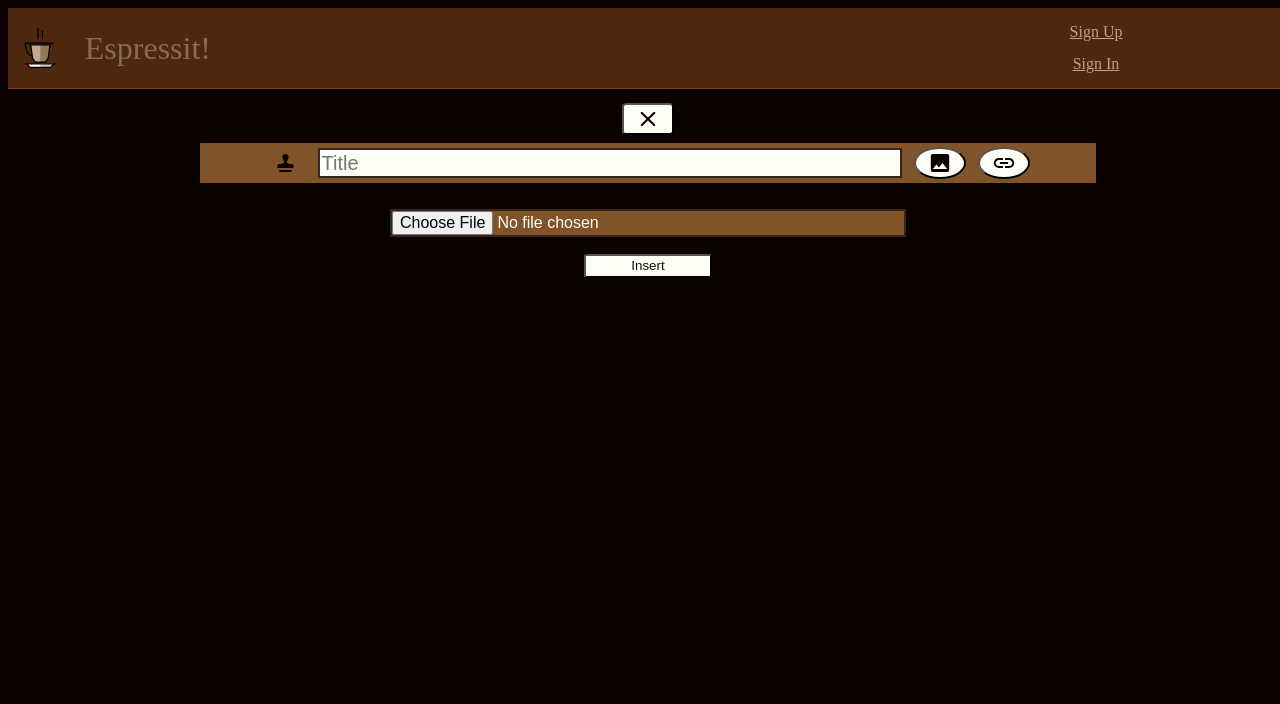
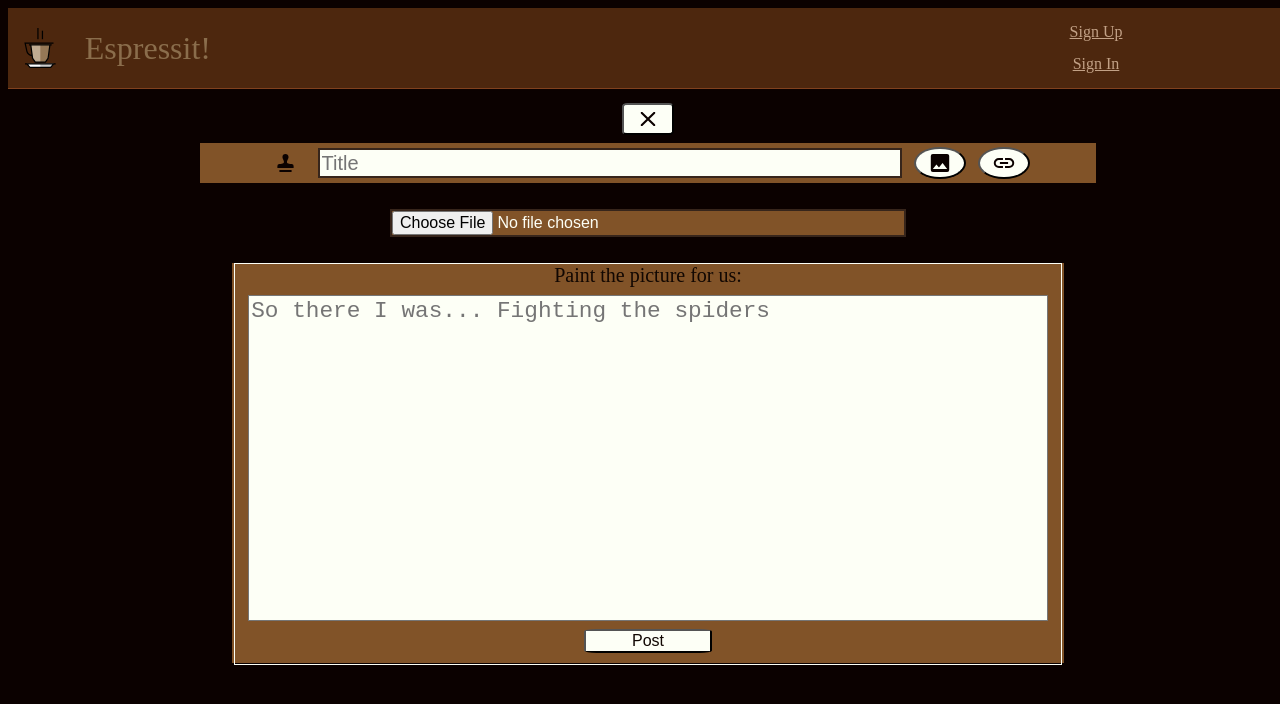
Before and after one commit to DutsAndrew/espressit-social-media-app, a React (Create React App) app: page /LogIn in a window 1280 px wide. Both pictures are taken after a click on the button 940 px from the left and 115 px from the top of the page. Shown: the top 704 px of the page. Built offline with nearby package versions, Linux system fonts and the light colour scheme.

Commit message:
CreatePost cleanup and final draft touches

```diff
--- a/src/components/web/CreatePost/CreatePostWeb.tsx
+++ b/src/components/web/CreatePost/CreatePostWeb.tsx
@@ -1,8 +1,5 @@
 import React, { useEffect, useState } from "react";
-import imgSVG from '../../../assets/image.svg';
-import linkSVG from '../../../assets/link.svg';
 import closeItem from '../../../assets/close.svg';
-import tamper from '../../../assets/tamper.svg';
 import { postType } from '../../../types/interfaces';
 import TextForm from "./TextForm";
 import PostNav from "./PostNav";
@@ -14,7 +11,7 @@ const CreatePostWeb = (): JSX.Element => {
     type: '',
   });
 
-  const handleCreatePostActivation = (typeOfPost: postType) => {
+  const handlePostType = (typeOfPost: postType) => {
     // helps render the correct post type
     if (typeOfPost.text) {
       setPostData({
@@ -47,6 +44,18 @@ const CreatePostWeb = (): JSX.Element => {
 
   const handleInsertLink = () => {
     console.log('allowing link insertion');
+    const input = document.querySelector('.insert-link-input') as HTMLInputElement;
+    const errorText = document.querySelector('.error-text-post-input');
+
+    // handles error text production and removal
+    if (input.validity.valid === false) {
+     if (errorText) {
+      errorText.textContent = "Your link must have: 1) https:// 2) URL 3) .com, .net, .org, or other website ending";
+      setTimeout(() => {
+        errorText.textContent = "";
+      }, 10000);
+     };
+    };
   };
 
   const handleFormSubmission = () => {
@@ -57,7 +66,7 @@ const CreatePostWeb = (): JSX.Element => {
     return (
       <>
         <button className="close-form-button" type="button" onClick={handleCloseForm} ><img className="close-button-svg" src={closeItem} alt="close svg" ></img></button>
-        <PostNav handleCreatePostActivation={handleCreatePostActivation} />
+        <PostNav handlePostType={handlePostType} />
         <TextForm handleFormSubmission={handleFormSubmission} />
       </>
     );
@@ -67,11 +76,11 @@ const CreatePostWeb = (): JSX.Element => {
     return (
       <>
         <button className="close-form-button" type="button" onClick={handleCloseForm} ><img className="close-button-svg" src={closeItem} alt="close svg" ></img></button>
-        <PostNav handleCreatePostActivation={handleCreatePostActivation} />
+        <PostNav handlePostType={handlePostType} />
         <div className="create-post-img-container">
-          <input className="insert-image-input" type="file" accept="/image/*" ></input>
-          <button type="button" className="insert-image-button" onClick={handleInsertImage} >Insert</button>
+          <input className="insert-image-input" type="file" accept="/image/*" onChange={handleInsertImage} ></input>
         </div>
+        <TextForm handleFormSubmission={handleFormSubmission} />
       </>
     );
   };
@@ -80,17 +89,18 @@ const CreatePostWeb = (): JSX.Element => {
     return (
       <>
         <button className="close-form-button" type="button" onClick={handleCloseForm} ><img className="close-button-svg" src={closeItem} alt="close svg" ></img></button>
-        <PostNav handleCreatePostActivation={handleCreatePostActivation} />
+        <PostNav handlePostType={handlePostType} />
         <div className="create-post-link-container">
-          <input className="insert-link-input" type="url" placeholder="Insert Link here" ></input>
-          <button type="button" className="insert-link-button" onClick={handleInsertLink} >Insert</button>
+          <input className="insert-link-input" type="url" placeholder="Insert Link here" onChange={handleInsertLink} ></input>
         </div>
+        <p className="error-text-post-input"></p>
+        <TextForm handleFormSubmission={handleFormSubmission} />
       </>
     );
   };
 
   return (
-    <PostNav handleCreatePostActivation={handleCreatePostActivation} />
+    <PostNav handlePostType={handlePostType} />
   );
 };
 
--- a/src/components/web/CreatePost/PostNav.tsx
+++ b/src/components/web/CreatePost/PostNav.tsx
@@ -6,14 +6,14 @@ import { PostNavProps } from '../../../types/interfaces';
 
 const PostNav: FC<PostNavProps> = (props): JSX.Element => {
 
-  const { handleCreatePostActivation } = props;
+  const { handlePostType } = props;
 
   return (
     <div className="create-post-container" >
       <img className="create-post-tamper-img" src={tamper} alt="profile"></img>
-      <input className="create-post-text-input" onFocus={() => handleCreatePostActivation({text: true})} placeholder="Title" ></input>
-      <button type="button" className="create-post-insert-img"><img className="create-post-svg" src={imgSVG} alt="icon" onClick={() => handleCreatePostActivation({img: true})} ></img></button>
-      <button type="button" className="create-post-insert-link"><img className="create-post-svg" src={linkSVG} alt="icon" onClick={() => handleCreatePostActivation({link: true})} ></img></button>
+      <input className="create-post-text-input" onFocus={() => handlePostType({text: true})} placeholder="Title" ></input>
+      <button type="button" className="create-post-insert-img"><img className="create-post-svg" src={imgSVG} alt="icon" onClick={() => handlePostType({img: true})} ></img></button>
+      <button type="button" className="create-post-insert-link"><img className="create-post-svg" src={linkSVG} alt="icon" onClick={() => handlePostType({link: true})} ></img></button>
     </div>
   );
 };
--- a/src/styles/HomePageWeb.css
+++ b/src/styles/HomePageWeb.css
@@ -73,7 +73,7 @@
   height: 3vh;
 }
 
-.create-post-text-container, .create-post-img-container, .create-post-link-container {
+.create-post-text-container {
   display: flex;
   flex-flow: column nowrap;
   justify-content: flex-start;
@@ -131,7 +131,18 @@
   color: rgb(17, 7, 2);
 }
 
-/* INSERT IMG CONTAINER ITEMS, all post type containers are styled above */
+/* INSERT IMG CONTAINER ITEMS */
+
+.create-post-img-container, .create-post-link-container {
+  display: flex;
+  flex-flow: row nowrap;
+  justify-content: center;
+  align-items: center;
+  width: 65vw;
+  height: auto;
+  margin: 0;
+  margin-top: 2%;
+}
 
 .insert-image-input, .insert-link-input {
   width: 40vw;
@@ -149,11 +160,8 @@
   color: rgb(253, 255, 246);
 }
 
-.insert-image-button, .insert-link-button {
-  width: 10vw;
-  height: 3vh;
-  background-color: rgb(253, 255, 246);
-  border-radius: 5%;
-  margin-top: 2%;
-  color: rgb(17, 7, 2);
+.error-text-post-input {
+  width: 65vw;
+  height: auto;
+  color: white;
 }
--- a/src/types/interfaces.ts
+++ b/src/types/interfaces.ts
@@ -56,7 +56,7 @@ interface TextFormProps {
 };
 
 interface PostNavProps {
-  handleCreatePostActivation: Function,
+  handlePostType: Function,
 }
 
 export {
```
